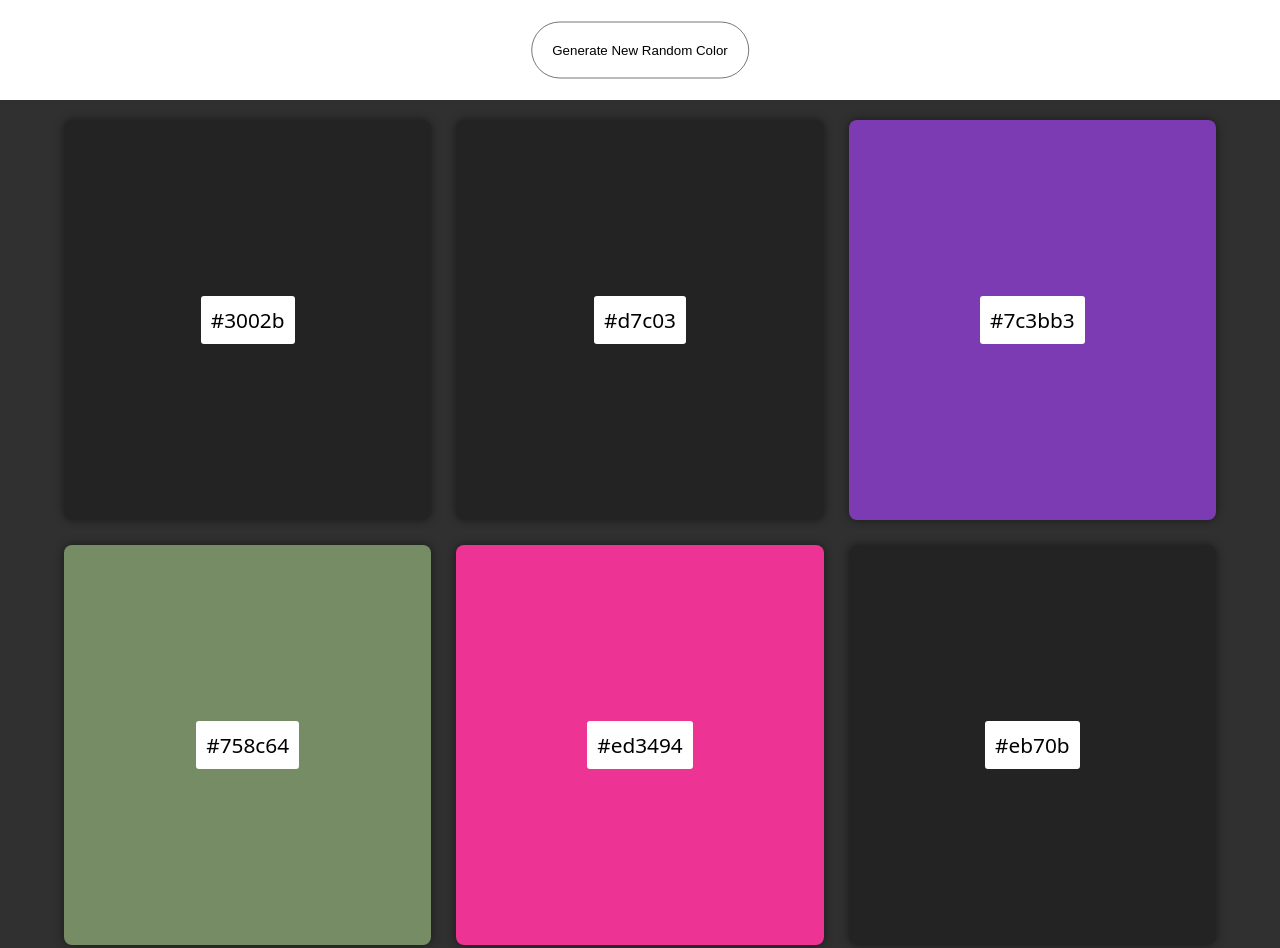
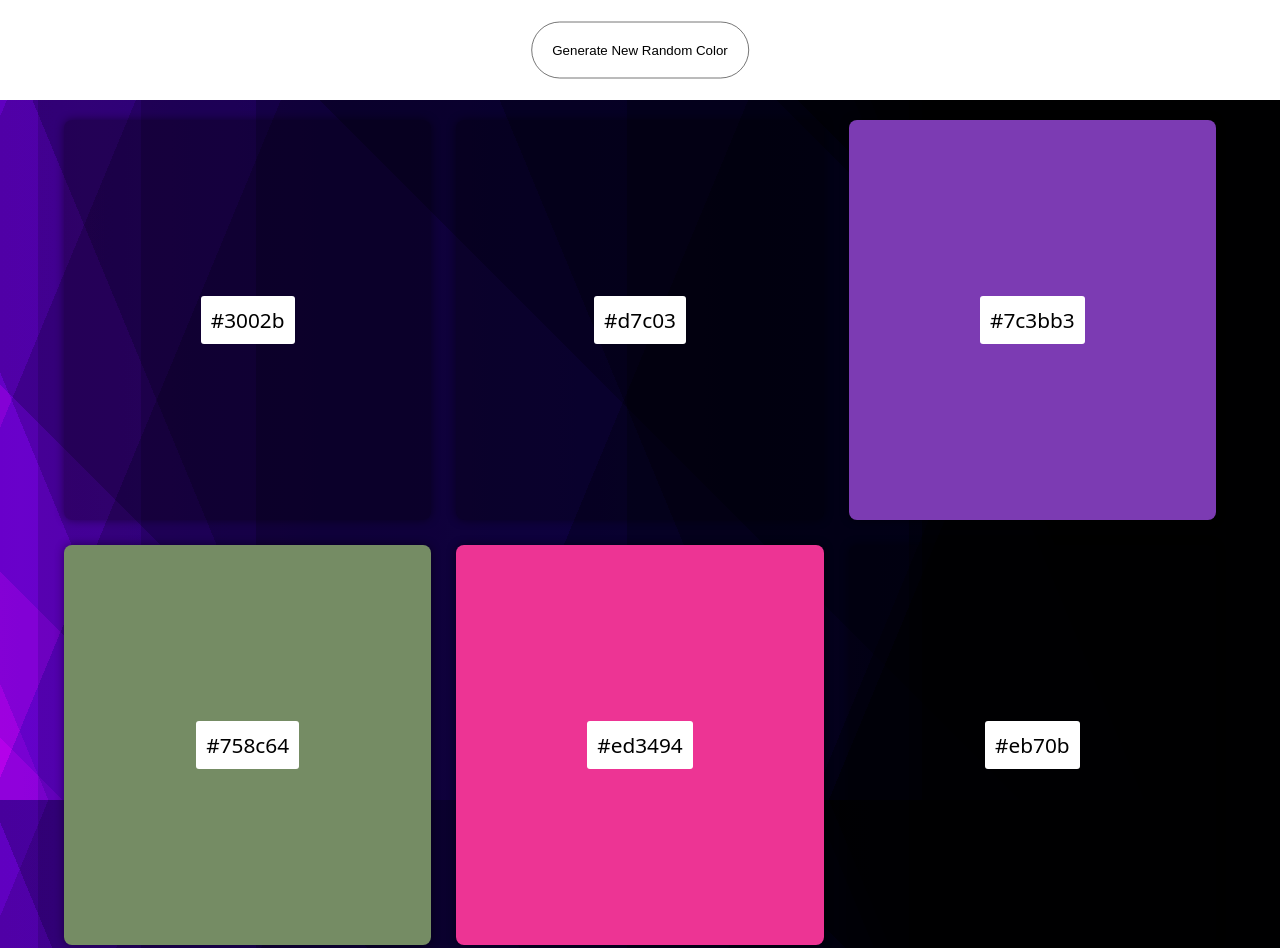
Before and after one commit to Bawelna0225/color-picker, a plain HTML site: page index.html in a window 1280 px wide. Shown: the top 948 px of the page. Drawn offline with Linux system fonts and the light colour scheme.

Commit message:
new background

```diff
--- a/style.scss
+++ b/style.scss
@@ -6,8 +6,9 @@ body {
 	display: grid;
 	place-items: center;
 	font-family: system-ui;
-	background-color: rgb(48, 48, 48);
 	overflow-x: hidden;
+	background-image: linear-gradient(90deg, rgb(168, 86, 201) 0%, rgb(168, 86, 201) 3%, rgb(140, 74, 173) 3%, rgb(140, 74, 173) 11%, rgb(112, 61, 145) 11%, rgb(112, 61, 145) 20%, rgb(85, 49, 118) 20%, rgb(85, 49, 118) 49%, rgb(57, 37, 90) 49%, rgb(57, 37, 90) 71%, rgb(29, 24, 62) 71%, rgb(29, 24, 62) 72%, rgb(1, 12, 34) 72%, rgb(1, 12, 34) 100%), linear-gradient(67.5deg, rgb(168, 86, 201) 0%, rgb(168, 86, 201) 3%, rgb(140, 74, 173) 3%, rgb(140, 74, 173) 11%, rgb(112, 61, 145) 11%, rgb(112, 61, 145) 20%, rgb(85, 49, 118) 20%, rgb(85, 49, 118) 49%, rgb(57, 37, 90) 49%, rgb(57, 37, 90) 71%, rgb(29, 24, 62) 71%, rgb(29, 24, 62) 72%, rgb(1, 12, 34) 72%, rgb(1, 12, 34) 100%), linear-gradient(112.5deg, rgb(168, 86, 201) 0%, rgb(168, 86, 201) 3%, rgb(140, 74, 173) 3%, rgb(140, 74, 173) 11%, rgb(112, 61, 145) 11%, rgb(112, 61, 145) 20%, rgb(85, 49, 118) 20%, rgb(85, 49, 118) 49%, rgb(57, 37, 90) 49%, rgb(57, 37, 90) 71%, rgb(29, 24, 62) 71%, rgb(29, 24, 62) 72%, rgb(1, 12, 34) 72%, rgb(1, 12, 34) 100%), linear-gradient(45deg, rgb(168, 86, 201) 0%, rgb(168, 86, 201) 3%, rgb(140, 74, 173) 3%, rgb(140, 74, 173) 11%, rgb(112, 61, 145) 11%, rgb(112, 61, 145) 20%, rgb(85, 49, 118) 20%, rgb(85, 49, 118) 49%, rgb(57, 37, 90) 49%, rgb(57, 37, 90) 71%, rgb(29, 24, 62) 71%, rgb(29, 24, 62) 72%, rgb(1, 12, 34) 72%, rgb(1, 12, 34) 100%), linear-gradient(90deg, rgb(95, 3, 74), rgb(35, 65, 96));
+	background-blend-mode: overlay, overlay, overlay, overlay, normal;
 }
 .navbar {
 	width: 100%;
@@ -56,7 +57,6 @@ body {
 	}
 }
 .container {
-	background-color: rgb(48, 48, 48);
 	width: 90%;
 	margin-top: 120px;
 	padding-bottom: 20px;
@@ -119,7 +119,7 @@ body {
 		margin-top: 20px;
 		padding-bottom: 100px !important;
 	}
-	.snackbar.active{
+	.snackbar.active {
 		top: 20px;
 	}
 }
```
Also changed, not shown: style.css, 1 other file.
